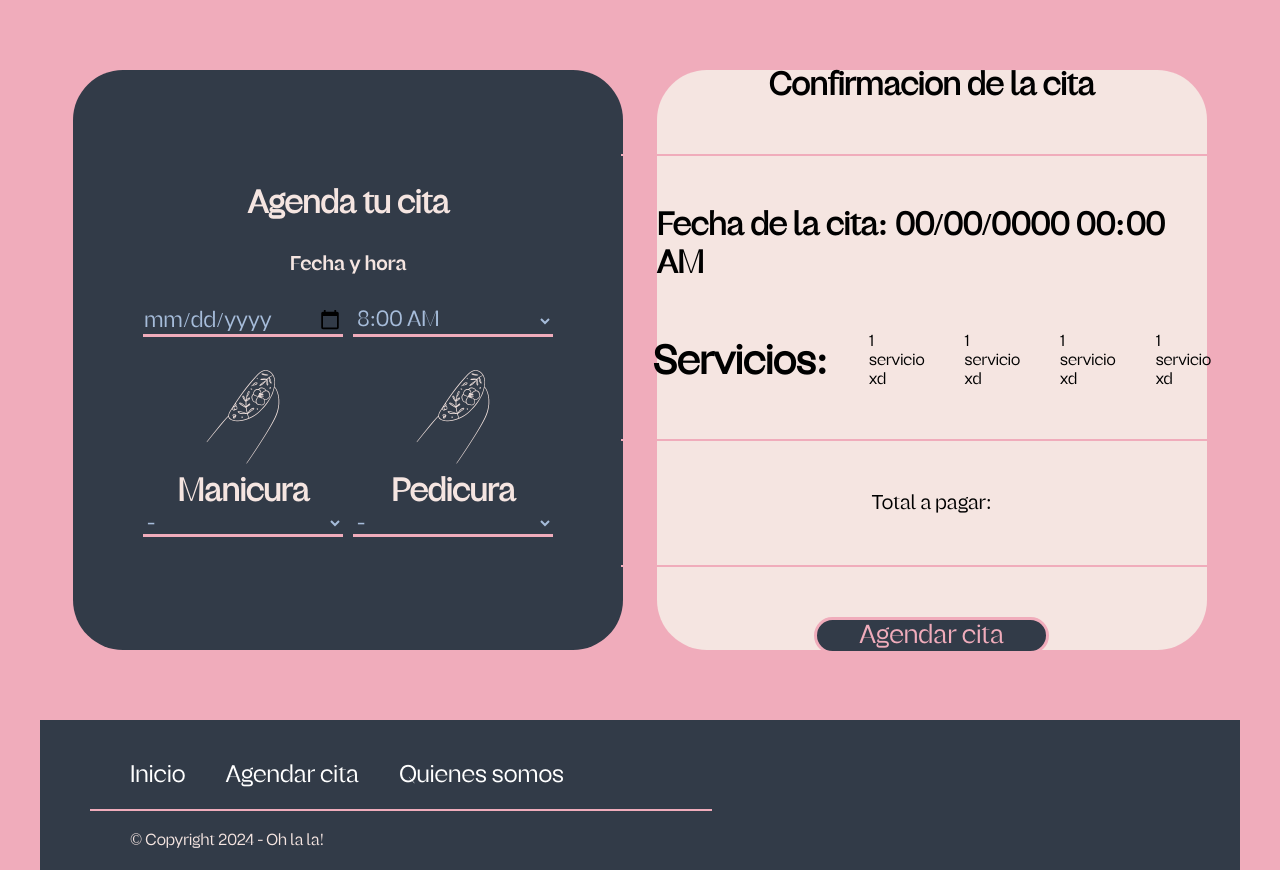
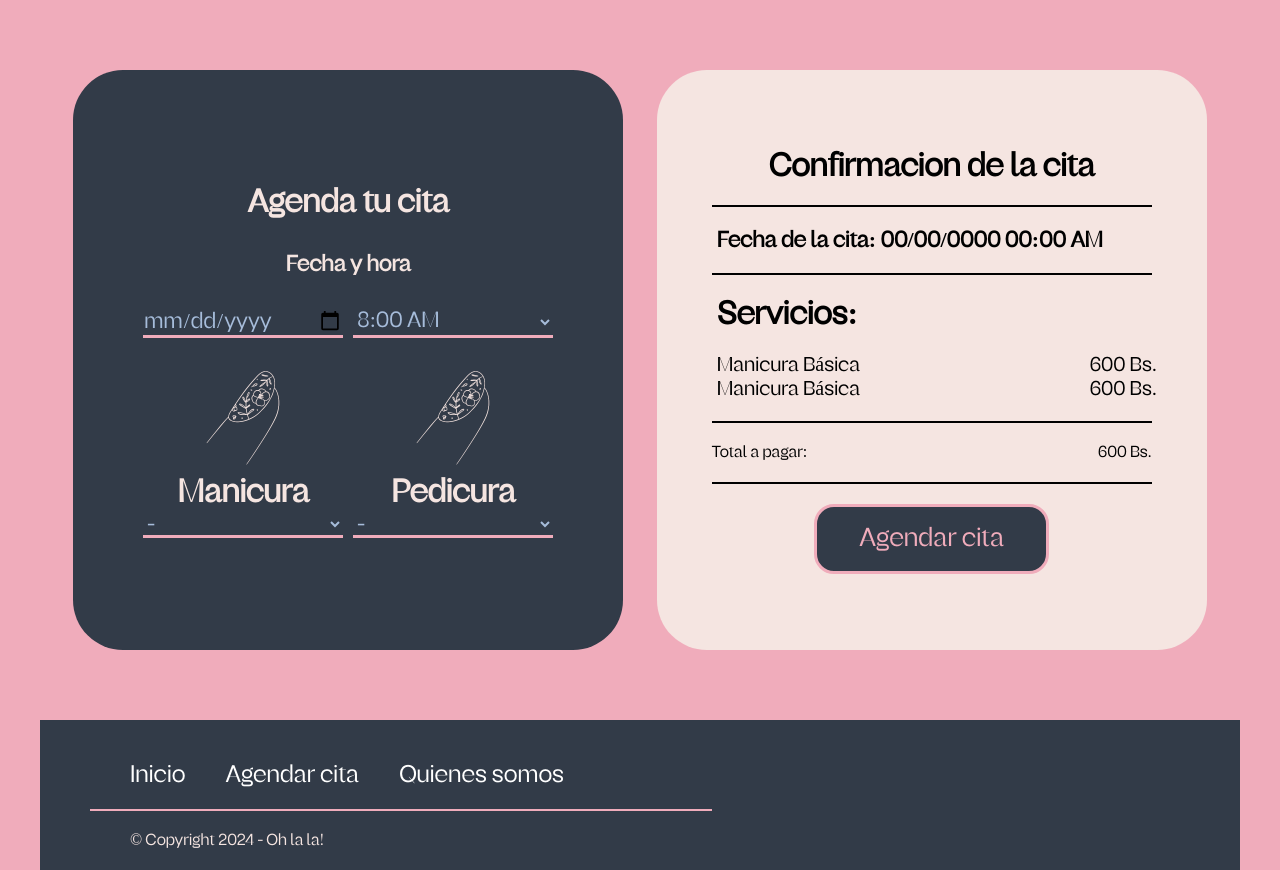
Before and after one commit to luisjuarezve/proyectoOhlala, a Django app: page /agendar in a window 1280 px wide. Shown: the part 97-967 px from the top of the page. Run offline with Django 5.2, Linux system fonts and the light colour scheme; data comes from the database, SQL or seed files in the repository.

Commit message:
agendar cita

```diff
--- a/ohlala/ohlala/static/css/LuisJuarez.css
+++ b/ohlala/ohlala/static/css/LuisJuarez.css
@@ -723,8 +723,7 @@ footer span {
 }
 
 .agendar-subtitle {
-    font-size: 20px;
-    font-family: 'remixa-semi-bold';
+    font-size: 22px;
 }
 
 .agendar-card .light {
@@ -762,34 +761,6 @@ footer span {
     color: #323B48
 }
 
-.social-card {
-    height: 580px;
-    width: 550px;
-    border-radius: 50px;
-    background-color: #F5E5E1;
-    display: flex;
-    flex-direction: column;
-    justify-content: center;
-    align-items: center;
-    gap: 50px;
-}
-
-.icons {
-    display: flex;
-    justify-content: center;
-    align-items: center;
-}
-
-.contact-para {
-    width: 413px;
-    font-size: 20px;
-    text-align: justify;
-}
-
-.contact-para.center {
-    text-align: center;
-}
-
 .agendar-card .all-services {
     display: flex;
     gap: 10px;
@@ -806,3 +777,51 @@ footer span {
 .agendar-card .all-services img {
     height: 100px;
 }
+
+.agendar-factura-card {
+    height: 580px;
+    width: 550px;
+    border-radius: 50px;
+    background-color: #F5E5E1;
+    display: flex;
+    flex-direction: column;
+    justify-content: center;
+    align-items: center;
+    gap: 20px;
+}
+
+.agendar-factura-card hr {
+    border: 0;
+    height: 2px;
+    background: #000;
+    width: 80%;
+}
+
+.agendar-factura-card .servicios-list {
+    align-self: flex-start;
+    padding-left: 60px;
+}
+
+.agendar-list {
+    width: 100%;
+}
+
+.agendar-list ul {
+    width: 80%;
+    display: block;
+}
+
+.agendar-list ul li {
+    font-size: 20px;
+    width: 100%;
+    padding-left: 20px;
+    padding-right: 60px;
+    display: flex;
+    justify-content: space-between;
+}
+
+.agendar-para {
+    display: flex;
+    justify-content: space-between;
+    width: 80%;
+}
--- a/ohlala/ohlala_app/templates/ohlala_app/agendar.html
+++ b/ohlala/ohlala_app/templates/ohlala_app/agendar.html
@@ -51,24 +51,22 @@
                         {% endfor %}
                     </select>
                 </div>
-
             </div>
         </div>
-        <div class="social-card">
-            <h1 class="contact-title">Confirmacion de la cita</h1>
+        <div class="agendar-factura-card">
+            <h1 class="agendar-title">Confirmacion de la cita</h1>
             <hr>
-            <h2>Fecha de la cita: <span>00/00/0000 00:00 AM</span></h2>
-            <div class="icons">
-                <h1>Servicios: </h1>
+            <h2 class="agendar-subtitle servicios-list">Fecha de la cita: 00/00/0000 00:00 AM</h2>
+            <hr>
+            <h1 class="agendar-title servicios-list">Servicios: </h1>
+            <div class="agendar-list">
                 <ul>
-                    <li>1 servicio xd</li>
-                    <li>1 servicio xd</li>
-                    <li>1 servicio xd</li>
-                    <li>1 servicio xd</li>
+                    <li><p>Manicura Básica</p><p>600 Bs.</p></li>
+                    <li><p>Manicura Básica</p><p>600 Bs.</p></li>
                 </ul>
             </div>
             <hr>
-            <p class="contact-para center">Total a pagar:</p>
+            <div class="agendar-para"><p>Total a pagar:</p><p>600 Bs.</p></div>
             <hr>
             <button class="contact-button">Agendar cita</button>
         </div>
--- a/ohlala/ohlala_app/templates/ohlala_app/index.html
+++ b/ohlala/ohlala_app/templates/ohlala_app/index.html
@@ -27,7 +27,7 @@
             <nav>
                 <ul>
                     <li class="nav-item"><a href="{% url "inicio" %}">Inicio</a></li>
-                    <li class="nav-item"><a href="{% url "precios" %}">Servicios</a></li>
+                    <li class="nav-item"><a href="{% url "servicios" %}">Servicios</a></li>
                     <li class="nav-item"><a href="{% url "agendar" %}">Agendar Cita</a></li>
                     <li class="nav-item"><a href="{% url "nosotros" %}">¿Quienes Somos?</a></li>
                     <li class="nav-item"><a href="{% url "contacto" %}">Contacto</a></li>
--- a/ohlala/ohlala_app/urls.py
+++ b/ohlala/ohlala_app/urls.py
@@ -3,7 +3,7 @@ from ohlala_app import views
 
 urlpatterns = [
     path('', views.inicio, name='inicio'),
-    path('precios', views.precios, name='precios'),
+    path('servicios', views.servicios, name='servicios'),
     path('agendar', views.agendar, name='agendar'),
     path('nosotros', views.nosotros, name='nosotros'),
     path('contacto', views.contacto, name='contacto'),
--- a/ohlala/ohlala_app/views.py
+++ b/ohlala/ohlala_app/views.py
@@ -8,8 +8,8 @@ def inicio(request):
     return render(request, 'ohlala_app/inicio.html', {})
 
 
-def precios(request):
-    return render(request, 'ohlala_app/precios.html', {})
+def servicios(request):
+    return render(request, 'ohlala_app/servicios.html', {})
 
 
 def agendar(request):
```
Also changed, not shown: ohlala/ohlala_app/templates/ohlala_app/servicios.html (renamed from ohlala/ohlala_app/templates/ohlala_app/precios.html).
